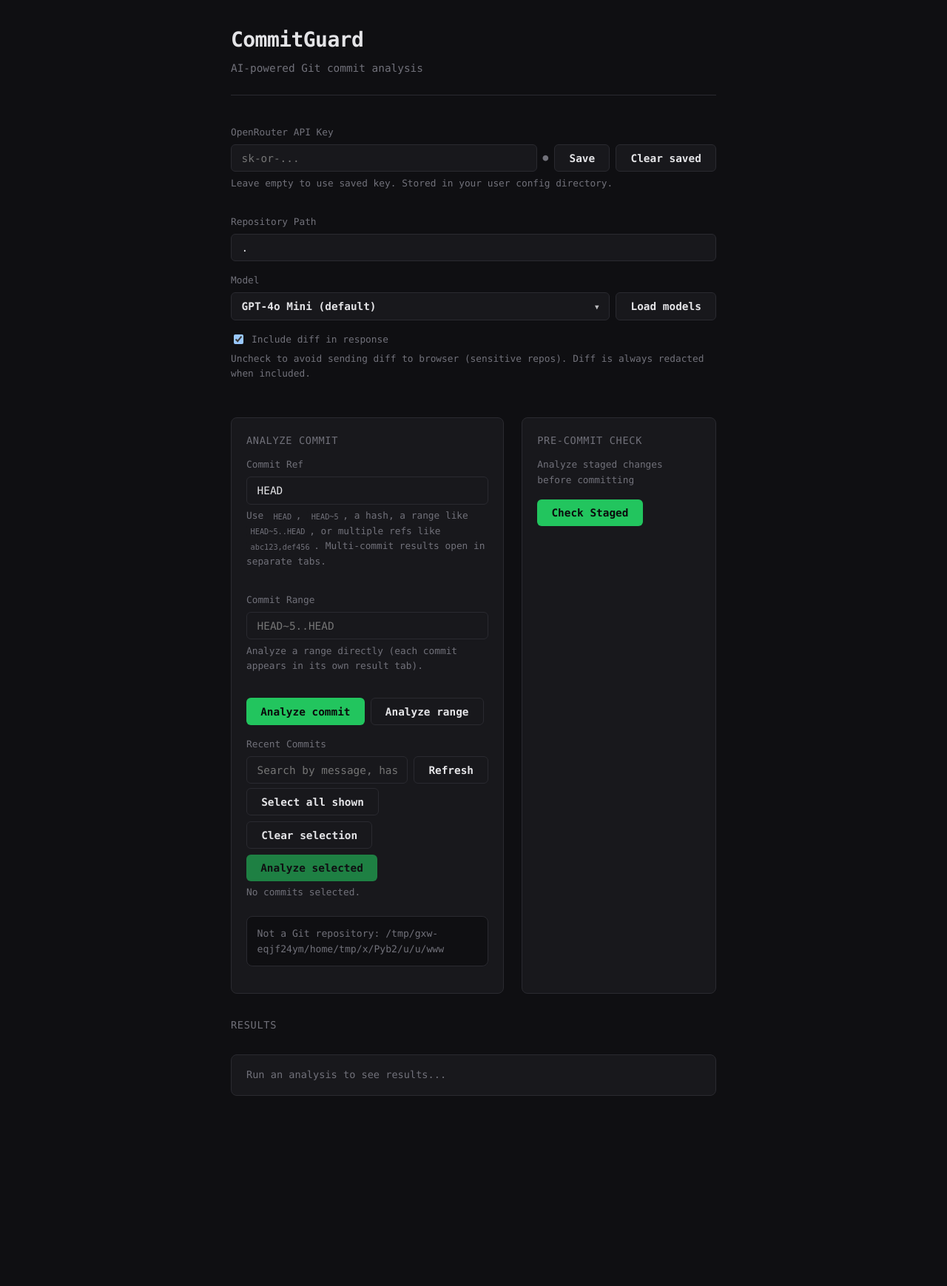
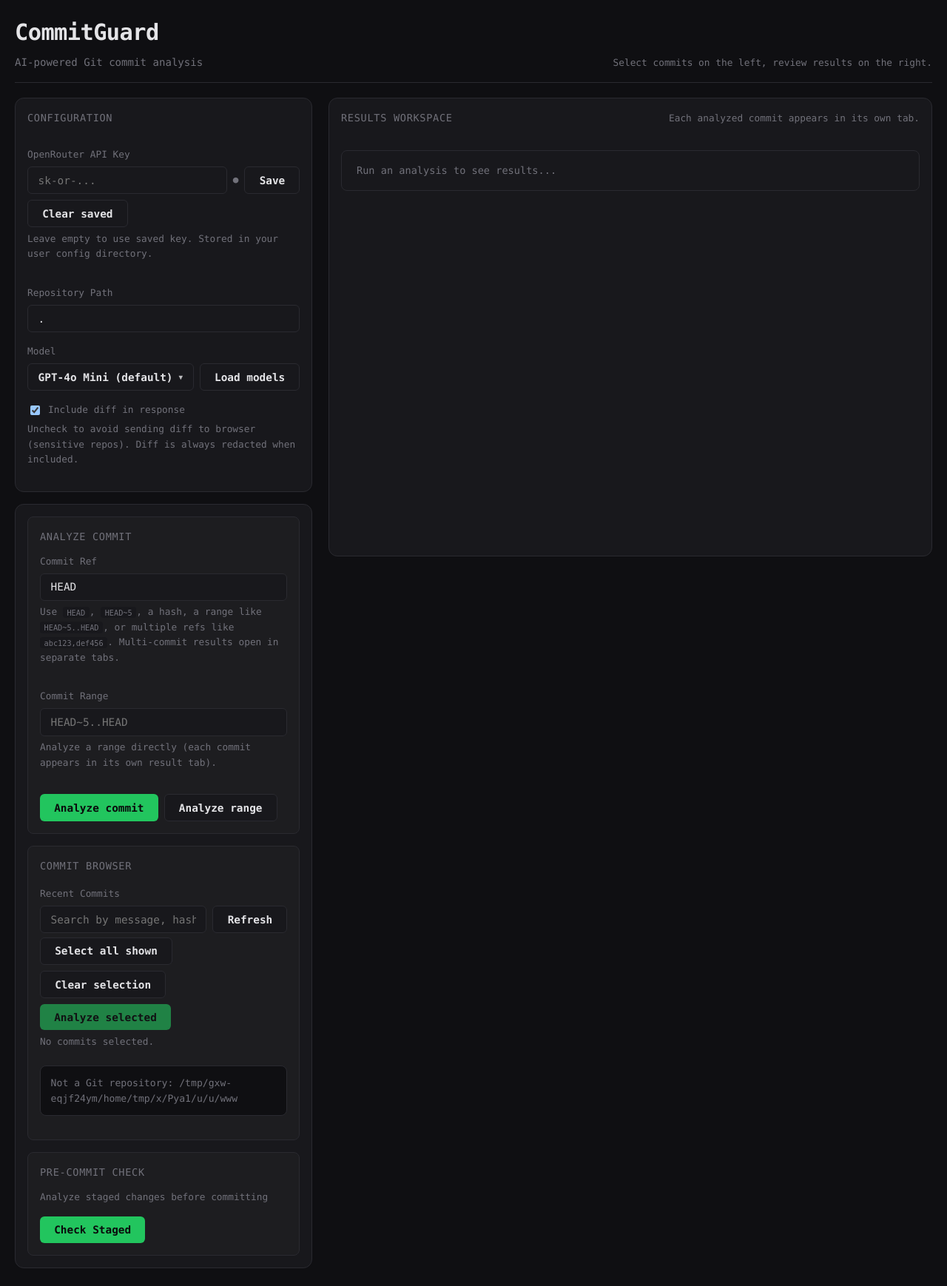
Before and after one commit to PierrunoYT/commitguard-webui, a Flask app: page / in a window 1280 px wide. Shown: the whole page at 74% size. Before the commit the page ends 1481 px from the top, so only its background shows below. Run offline with Flask 3, Linux system fonts and the light colour scheme.

Commit message:
Refactor UI layout and styles for improved responsiveness: Update CSS to enhance the app's layout with a new grid system and responsive design elements. Modify header and main sections for better alignment and spacing, and introduce new classes for consistent styling. Adjust media queries for optimal display on various screen sizes, ensuring a seamless user experience across devices.

```diff
--- a/static/style.css
+++ b/static/style.css
@@ -27,21 +27,25 @@ body {
     min-height: 100vh;
 }
 
-.container {
-    max-width: 720px;
+.app-shell {
+    max-width: 1600px;
     margin: 0 auto;
-    padding: 2rem;
+    padding: 1.5rem 2rem 2rem;
 }
 
-header {
-    margin-bottom: 2.5rem;
+.app-header {
+    display: flex;
+    align-items: flex-end;
+    justify-content: space-between;
+    gap: 1rem;
+    margin-bottom: 1.25rem;
     border-bottom: 1px solid var(--border);
-    padding-bottom: 1.5rem;
+    padding-bottom: 1rem;
 }
 
-header h1 {
+.app-header h1 {
     margin: 0;
-    font-size: 1.75rem;
+    font-size: 1.9rem;
     font-weight: 600;
     letter-spacing: -0.02em;
 }
@@ -49,11 +53,48 @@ header h1 {
 .tagline {
     margin: 0.25rem 0 0;
     color: var(--muted);
-    font-size: 0.9rem;
+    font-size: 0.88rem;
 }
 
-section {
-    margin-bottom: 2rem;
+.header-hint {
+    margin: 0;
+    color: var(--muted);
+    font-size: 0.8rem;
+}
+
+.app-layout {
+    display: grid;
+    grid-template-columns: minmax(360px, 460px) minmax(700px, 1fr);
+    gap: 1.5rem;
+    align-items: start;
+}
+
+.control-column {
+    display: grid;
+    gap: 1rem;
+    align-content: start;
+}
+
+.panel {
+    background: var(--surface);
+    border: 1px solid var(--border);
+    border-radius: 12px;
+    padding: 1rem;
+}
+
+.panel h3 {
+    margin: 0 0 0.75rem;
+}
+
+.output {
+    min-height: calc(100vh - 180px);
+}
+
+.output-header {
+    display: flex;
+    align-items: baseline;
+    justify-content: space-between;
+    gap: 1rem;
 }
 
 section h3 {
@@ -257,13 +298,13 @@ button.secondary:hover {
 
 .actions {
     display: grid;
-    grid-template-columns: 1fr 1fr;
-    gap: 1.5rem;
+    grid-template-columns: 1fr;
+    gap: 1rem;
 }
 
 .action-group {
-    padding: 1.25rem;
-    background: var(--surface);
+    padding: 1rem;
+    background: rgba(255, 255, 255, 0.02);
     border: 1px solid var(--border);
     border-radius: 8px;
 }
@@ -601,8 +642,53 @@ button:disabled {
     display: block;
 }
 
-@media (max-width: 600px) {
-    .actions {
+@media (max-width: 1280px) {
+    .app-shell {
+        max-width: 100%;
+        padding: 1.25rem 1.25rem 1.5rem;
+    }
+
+    .app-layout {
+        grid-template-columns: minmax(320px, 400px) minmax(0, 1fr);
+    }
+}
+
+@media (max-width: 980px) {
+    .app-header {
+        flex-direction: column;
+        align-items: flex-start;
+    }
+
+    .app-layout {
         grid-template-columns: 1fr;
     }
+
+    .output {
+        min-height: 0;
+    }
+
+    .output-header {
+        flex-direction: column;
+        align-items: flex-start;
+        gap: 0.35rem;
+    }
 }
+
+@media (max-width: 640px) {
+    .app-shell {
+        padding: 1rem;
+    }
+
+    .model-row,
+    .commit-search-row {
+        flex-direction: column;
+    }
+
+    .button-row {
+        flex-direction: column;
+    }
+
+    button {
+        width: 100%;
+    }
+}
--- a/templates/index.html
+++ b/templates/index.html
@@ -7,14 +7,19 @@
     <link rel="stylesheet" href="/static/style.css">
 </head>
 <body>
-    <div class="container">
-        <header>
+    <div class="app-shell">
+        <header class="app-header">
+            <div>
                 <h1>CommitGuard</h1>
                 <p class="tagline">AI-powered Git commit analysis</p>
+            </div>
+            <p class="header-hint">Select commits on the left, review results on the right.</p>
         </header>
 
-        <main>
-            <section class="config">
+        <main class="app-layout">
+            <aside class="control-column">
+                <section class="panel config">
+                    <h3>Configuration</h3>
                     <div class="field">
                         <label for="apiKey">OpenRouter API Key</label>
                         <div class="key-row">
@@ -54,7 +59,7 @@
                     </div>
                 </section>
 
-            <section class="actions">
+                <section class="panel actions">
                     <div class="action-group">
                         <h3>Analyze Commit</h3>
                         <div class="field">
@@ -71,6 +76,9 @@
                             <button id="analyzeBtn">Analyze commit</button>
                             <button id="analyzeRangeBtn" class="secondary">Analyze range</button>
                         </div>
+                    </div>
+                    <div class="action-group">
+                        <h3>Commit Browser</h3>
                         <div class="field commit-picker">
                             <label for="commitSearch">Recent Commits</label>
                             <div class="commit-search-row">
@@ -92,9 +100,13 @@
                         <button id="checkBtn">Check Staged</button>
                     </div>
                 </section>
+            </aside>
 
-            <section class="output">
-                <h3>Results</h3>
+            <section class="panel output">
+                <div class="output-header">
+                    <h3>Results Workspace</h3>
+                    <p class="hint">Each analyzed commit appears in its own tab.</p>
+                </div>
                 <div id="resultTabs" class="result-tabs" hidden></div>
                 <div id="resultPanels" class="result-panels"></div>
                 <div id="error" class="error-box"></div>
```
Lines whose indentation alone changed are shown as unchanged.
